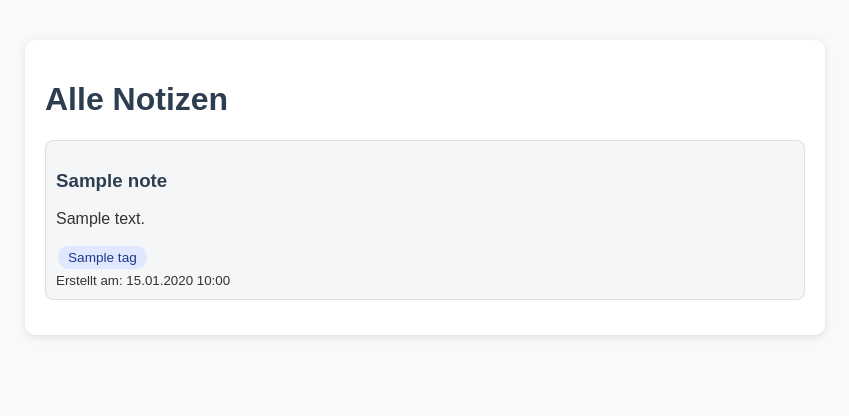
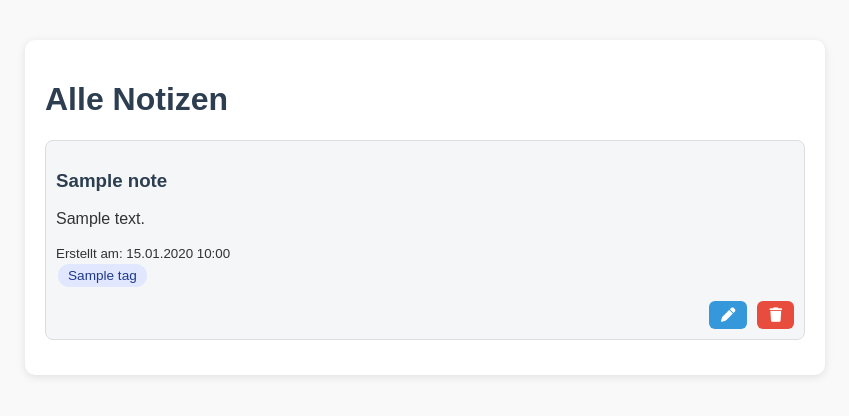
Before and after one commit to mailapg/smartnotes, a FastAPI app: page /list in a window 1280 px wide. Shown: the part 54-470 px from the top of the page, without its empty margins (215-1064 px from the left). Run offline with FastAPI, Linux system fonts and the light colour scheme; a database or web service that is not in the repository returns one stand-in record (values such as "Sample title").

Commit message:
Add delete and edit in frontend

```diff
--- a/app/static/style.css
+++ b/app/static/style.css
@@ -52,6 +52,40 @@ h1, h2, h3 {
     border-radius: 8px;
     margin-bottom: 15px;
     border: 1px solid #ddd;
+    position: relative;
+}
+
+.note-actions {
+    margin-top: 12px;
+    display: flex;
+    justify-content: flex-end;
+    gap: 10px;
+}
+
+.btn {
+  padding: 6px 12px;
+  border-radius: 6px;
+  text-decoration: none;
+  font-size: 0.9rem;
+  font-weight: 600;
+  cursor: pointer;
+  transition: background 0.15s;
+}
+
+.btn-edit {
+  background: #3498db;
+  color: white;
+}
+.btn-edit:hover {
+  background: #2980b9;
+}
+
+.btn-delete {
+  background: #e74c3c;
+  color: white;
+}
+.btn-delete:hover {
+  background: #c0392b;
 }
 
 form {
--- a/app/templates/index.html
+++ b/app/templates/index.html
@@ -3,6 +3,9 @@
   <head>
     <title>Smart Notes</title>
     <link rel="stylesheet" href="/static/style.css" />
+    <link
+      rel="stylesheet"
+      href="https://cdnjs.cloudflare.com/ajax/libs/font-awesome/6.5.0/css/all.min.css" />
   </head>
   <body>
     <nav>
--- a/app/templates/list.html
+++ b/app/templates/list.html
@@ -5,12 +5,23 @@
 <div class="note">
   <h3>{{ note.title }}</h3>
   <p>{{ note.content }}</p>
+  <small>Erstellt am: {{ note.created_at }}</small>
   <div class="tags">
     {% for tag in note.tags %}
-        <span class="tag">{{ tag }}</span>
+    <span class="tag">{{ tag }}</span>
     {% endfor %}
   </div>
-  <small>Erstellt am: {{ note.created_at }}</small>
+
+  <div class="note-actions">
+    <a href="/edit/{{ note._id }}" class="btn btn-edit">
+      <i class="fa-solid fa-pen"></i
+    ></a>
+    <a
+      href="/delete/{{ note._id }}"
+      class="btn btn-delete"
+      onclick="return confirm('Diese Notiz wirklich löschen?');">
+      <i class="fa-solid fa-trash"></i
+    ></a>
+  </div>
 </div>
-{% endfor %}
-{% endblock %}
+{% endfor %} {% endblock %}
```
Also changed, not shown: app/routers/notes.py (+13 -1 lines), app/templates/edit.html (added, +16 -0 lines), app/templates/random.html (+6 -1 lines).
